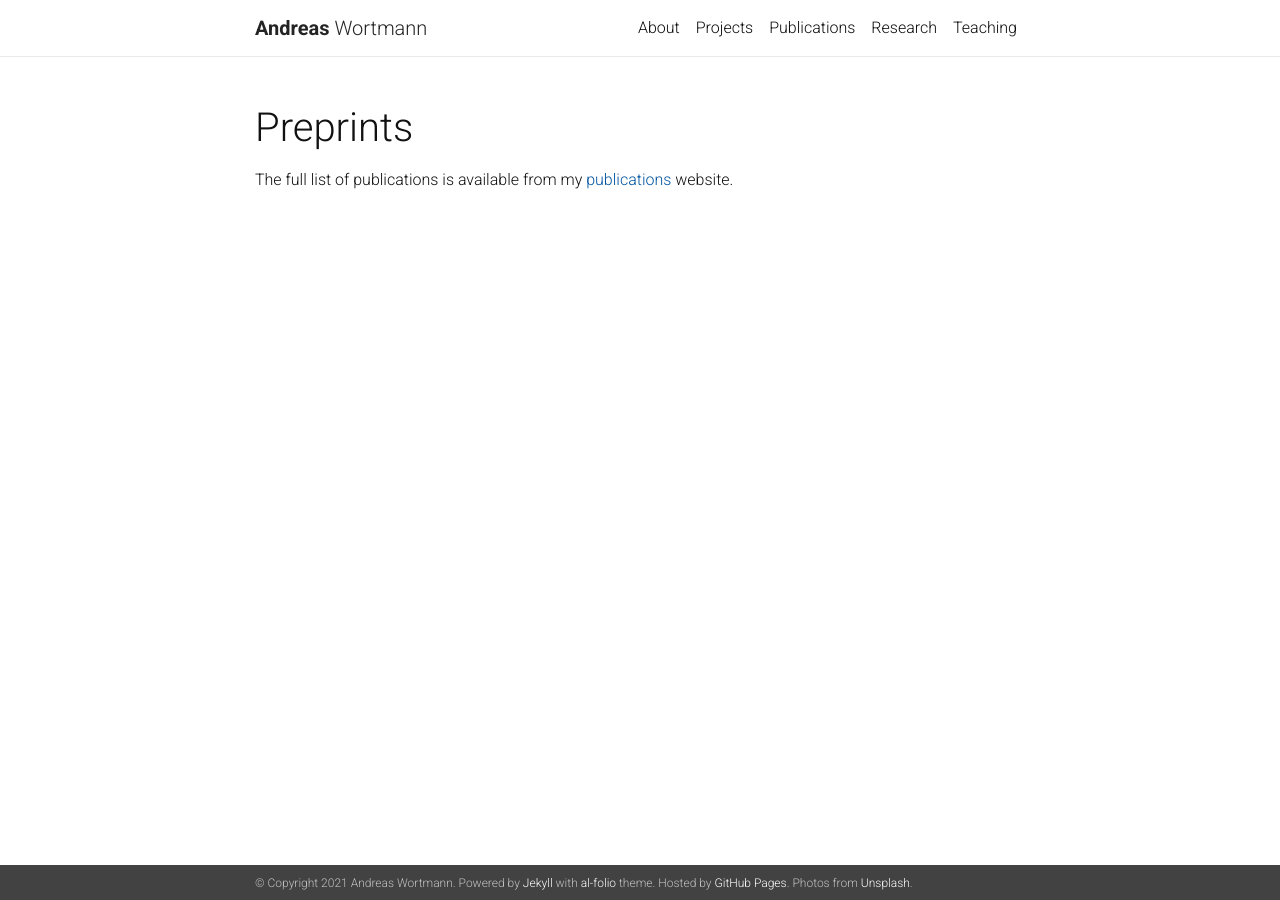
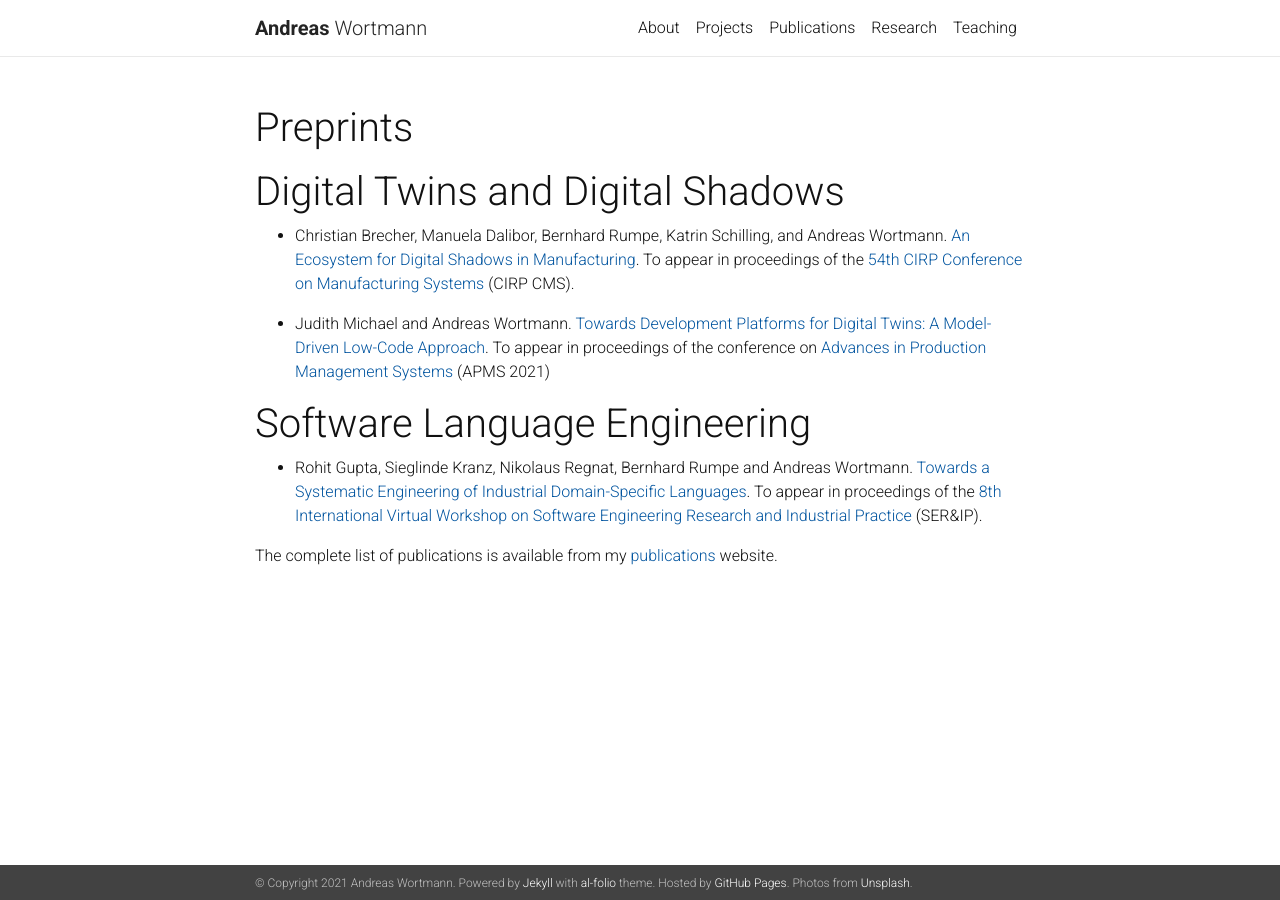
Before and after one commit to awortmann/awortmann.github.io, a Jekyll site: the page built from _pages/preprints.md, in a window 1280 px wide. Built offline with Jekyll 4.4.1, drawn with Linux system fonts in a browser that asks for light colours; nearby versions of some CDN libraries; a style sheet for code colours, icons or effects is not loaded.

Commit message:
Minor update

```diff
--- a/_pages/preprints.md
+++ b/_pages/preprints.md
@@ -6,4 +6,15 @@ description:
 nav: false
 ---
 
-The full list of publications is available from my [publications](../publications/) website.
+# Digital Twins and Digital Shadows
+
+- Christian Brecher, Manuela Dalibor, Bernhard Rumpe, Katrin Schilling, and Andreas Wortmann. [An Ecosystem for Digital Shadows in Manufacturing](./downloads/preprints/2021/An_Ecosystem_for_Digital_Shadows_in_Manufacturing.pdf). To appear in proceedings of the [54th CIRP Conference on Manufacturing Systems](http://cirp-cms2021.org/) (CIRP CMS).
+
+- Judith Michael and Andreas Wortmann. [Towards Development Platforms for Digital Twins: A Model-Driven Low-Code Approach](./downloads/preprints/2021/Towards_Development_Platforms_for_Digital_Twins_-_A_Model-Driven_Low-Code_Approach.pdf). To appear in proceedings of the conference on [Advances in Production Management Systems](https://www.apms-conference.org/) (APMS 2021)
+
+# Software Language Engineering
+
+- Rohit Gupta, Sieglinde Kranz, Nikolaus Regnat, Bernhard Rumpe and Andreas Wortmann. [Towards a Systematic Engineering of Industrial Domain-Specific Languages](./downloads/preprints/2021/Towards_a_Systematic_Engineering_of_Industrial_Domain-Specific_Languages.pdf). To appear in proceedings of the [8th International Virtual Workshop on Software Engineering Research and Industrial Practice](https://dumari.github.io/serip2021/) (SER&amp;IP).
+
+
+The complete list of publications is available from my [publications](../publications/) website.
```
